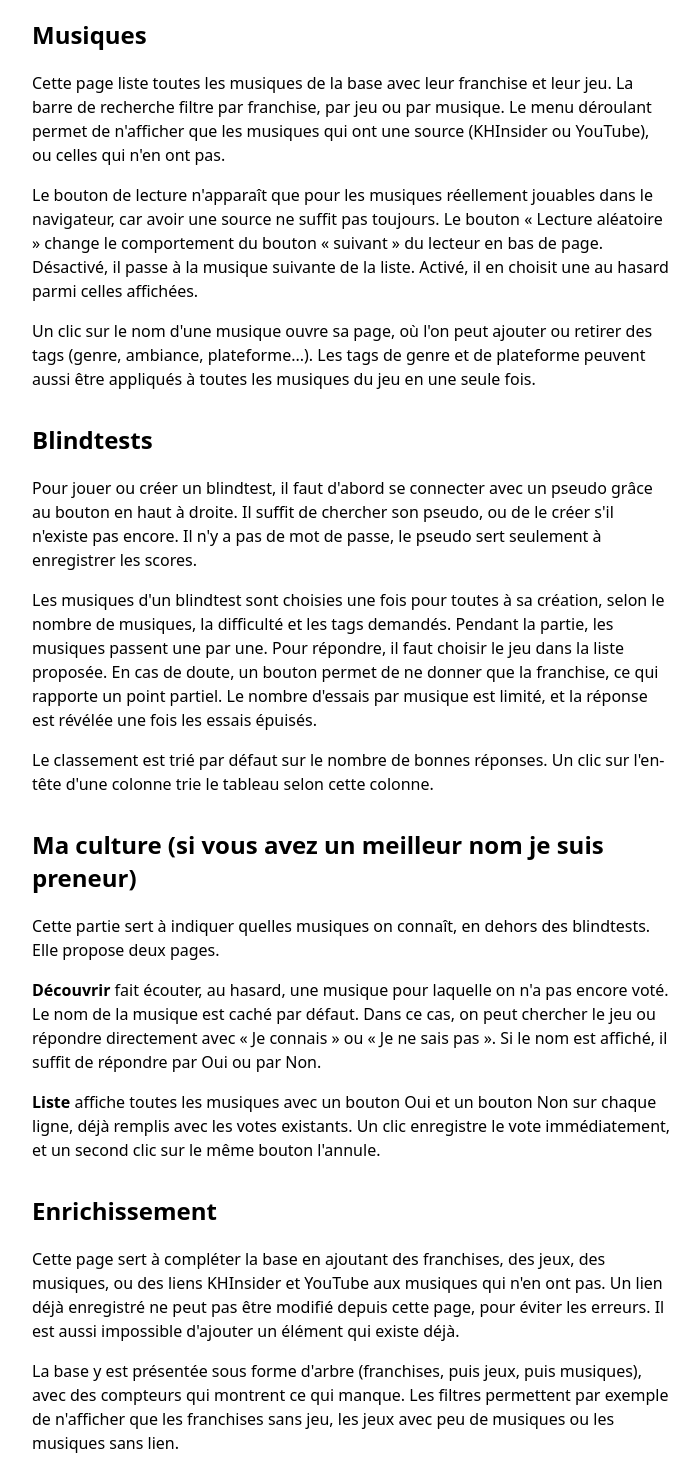
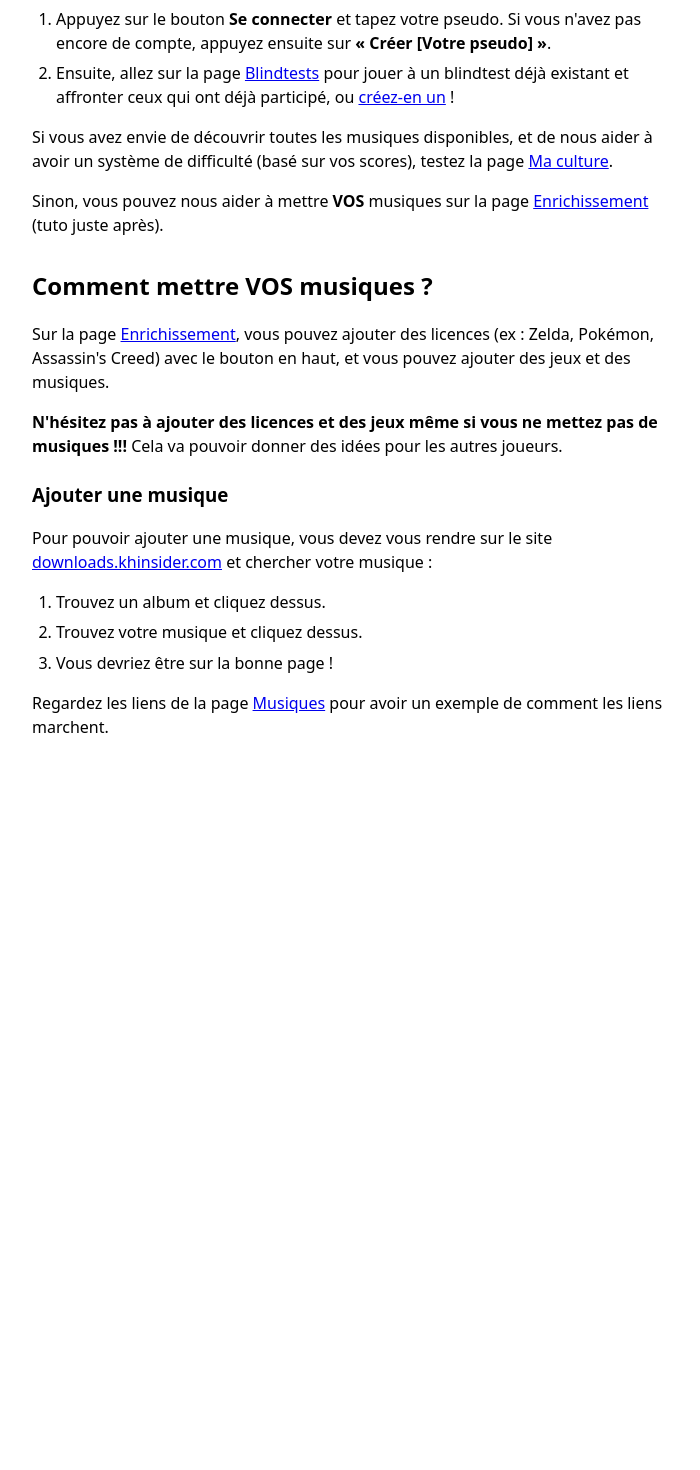
Before and after one commit to NyxCormo/videogames-blindtest, a React (Vite) app in the folder frontend/: page /tutorial in a window 1280 px wide. Shown: the part 200-1670 px from the top of the page, without its empty margins (58-758 px from the left). After the commit the page ends 979 px from the top, so only its background shows below. Built offline with nearby package versions, Linux system fonts and the light colour scheme.

Commit message:
Reworked Tutorial page for better retention

```diff
--- a/frontend/src/pages/Tutorial/TutorialPage.css
+++ b/frontend/src/pages/Tutorial/TutorialPage.css
@@ -6,6 +6,19 @@
   margin-top: 2rem;
 }
 
-.tutorial p {
+.tutorial h3 {
+  margin-top: 1.5rem;
+}
+
+.tutorial p,
+.tutorial li {
   line-height: 1.5;
 }
+
+.tutorial ol {
+  padding-left: 1.5rem;
+}
+
+.tutorial li {
+  margin-bottom: 0.4rem;
+}
--- a/frontend/src/pages/Tutorial/TutorialPage.tsx
+++ b/frontend/src/pages/Tutorial/TutorialPage.tsx
@@ -1,81 +1,62 @@
+import { Link } from 'react-router'
 import './TutorialPage.css'
 
 export function TutorialPage() {
   return (
     <div className="tutorial">
       <h1>Tutoriel</h1>
+
+      <h2>Comment jouer ?</h2>
+      <ol>
+        <li>
+          Appuyez sur le bouton <strong>Se connecter</strong> et tapez votre pseudo. Si vous n'avez
+          pas encore de compte, appuyez ensuite sur <strong>« Créer [Votre pseudo] »</strong>.
+        </li>
+        <li>
+          Ensuite, allez sur la page <Link to="/blindtests">Blindtests</Link> pour jouer à un
+          blindtest déjà existant et affronter ceux qui ont déjà participé, ou{' '}
+          <Link to="/blindtests/new">créez-en un</Link> !
+        </li>
+      </ol>
       <p>
-        Ce guide présente les différentes pages du site, dans l'ordre du menu.
-        Si jamais vous avez des recommandations de trucs à modifier je ne demande que ça.
+        Si vous avez envie de découvrir toutes les musiques disponibles, et de nous aider à avoir un
+        système de difficulté (basé sur vos scores), testez la page{' '}
+        <Link to="/knowledge">Ma culture</Link>.
+      </p>
+      <p>
+        Sinon, vous pouvez nous aider à mettre <strong>VOS</strong> musiques sur la page{' '}
+        <Link to="/enrichment">Enrichissement</Link> (tuto juste après).
       </p>
 
-      <h2>Musiques</h2>
+      <h2>Comment mettre VOS musiques ?</h2>
       <p>
-        Cette page liste toutes les musiques de la base avec leur franchise et leur jeu. La barre de recherche
-        filtre par franchise, par jeu ou par musique. Le menu déroulant permet de n'afficher que les musiques
-        qui ont une source (KHInsider ou YouTube), ou celles qui n'en ont pas.
+        Sur la page <Link to="/enrichment">Enrichissement</Link>, vous pouvez ajouter des licences
+        (ex : Zelda, Pokémon, Assassin's Creed) avec le bouton en haut, et vous pouvez ajouter des
+        jeux et des musiques.
       </p>
       <p>
-        Le bouton de lecture n'apparaît que pour les musiques réellement jouables dans le navigateur, car avoir
-        une source ne suffit pas toujours. Le bouton « Lecture aléatoire » change le comportement du bouton
-        « suivant » du lecteur en bas de page. Désactivé, il passe à la musique suivante de la liste. Activé, il
-        en choisit une au hasard parmi celles affichées.
-      </p>
-      <p>
-        Un clic sur le nom d'une musique ouvre sa page, où l'on peut ajouter ou retirer des tags (genre,
-        ambiance, plateforme...). Les tags de genre et de plateforme peuvent aussi être appliqués à toutes les
-        musiques du jeu en une seule fois.
+        <strong>
+          N'hésitez pas à ajouter des licences et des jeux même si vous ne mettez pas de musiques !!!
+        </strong>{' '}
+        Cela va pouvoir donner des idées pour les autres joueurs.
       </p>
 
-      <h2>Blindtests</h2>
+      <h3>Ajouter une musique</h3>
       <p>
-        Pour jouer ou créer un blindtest, il faut d'abord se connecter avec un pseudo grâce au bouton en haut à
-        droite. Il suffit de chercher son pseudo, ou de le créer s'il n'existe pas encore. Il n'y a pas de mot
-        de passe, le pseudo sert seulement à enregistrer les scores.
+        Pour pouvoir ajouter une musique, vous devez vous rendre sur le site{' '}
+        <a href="https://downloads.khinsider.com/" target="_blank" rel="noreferrer">
+          downloads.khinsider.com
+        </a>{' '}
+        et chercher votre musique :
       </p>
+      <ol>
+        <li>Trouvez un album et cliquez dessus.</li>
+        <li>Trouvez votre musique et cliquez dessus.</li>
+        <li>Vous devriez être sur la bonne page !</li>
+      </ol>
       <p>
-        Les musiques d'un blindtest sont choisies une fois pour toutes à sa création, selon le nombre de
-        musiques, la difficulté et les tags demandés. Pendant la partie, les musiques passent une par une. Pour
-        répondre, il faut choisir le jeu dans la liste proposée. En cas de doute, un bouton permet de ne donner
-        que la franchise, ce qui rapporte un point partiel. Le nombre d'essais par musique est limité, et la
-        réponse est révélée une fois les essais épuisés.
-      </p>
-      <p>
-        Le classement est trié par défaut sur le nombre de bonnes réponses. Un clic sur l'en-tête d'une colonne
-        trie le tableau selon cette colonne.
-      </p>
-
-      <h2>Ma culture (si vous avez un meilleur nom je suis preneur)</h2>
-      <p>Cette partie sert à indiquer quelles musiques on connaît, en dehors des blindtests. Elle propose deux pages.</p>
-      <p>
-        <strong>Découvrir</strong> fait écouter, au hasard, une musique pour laquelle on n'a pas encore voté. Le
-        nom de la musique est caché par défaut. Dans ce cas, on peut chercher le jeu ou répondre directement
-        avec « Je connais » ou « Je ne sais pas ». Si le nom est affiché, il suffit de répondre par Oui ou par
-        Non.
-      </p>
-      <p>
-        <strong>Liste</strong> affiche toutes les musiques avec un bouton Oui et un bouton Non sur chaque ligne,
-        déjà remplis avec les votes existants. Un clic enregistre le vote immédiatement, et un second clic sur
-        le même bouton l'annule.
-      </p>
-
-      <h2>Enrichissement</h2>
-      <p>
-        Cette page sert à compléter la base en ajoutant des franchises, des jeux, des musiques, ou des liens
-        KHInsider et YouTube aux musiques qui n'en ont pas. Un lien déjà enregistré ne peut pas être modifié
-        depuis cette page, pour éviter les erreurs. Il est aussi impossible d'ajouter un élément qui existe
-        déjà.
-      </p>
-      <p>
-        La base y est présentée sous forme d'arbre (franchises, puis jeux, puis musiques), avec des compteurs
-        qui montrent ce qui manque. Les filtres permettent par exemple de n'afficher que les franchises sans
-        jeu, les jeux avec peu de musiques ou les musiques sans lien.
-      </p>
-
-      <h2>Exporter en CSV</h2>
-      <p>
-        Ce lien du menu télécharge toute la base dans un fichier au même format que le Google Sheet d'origine,
-        avec une colonne par votant.
+        Regardez les liens de la page <Link to="/">Musiques</Link> pour avoir un exemple de comment
+        les liens marchent.
       </p>
     </div>
   )
```
